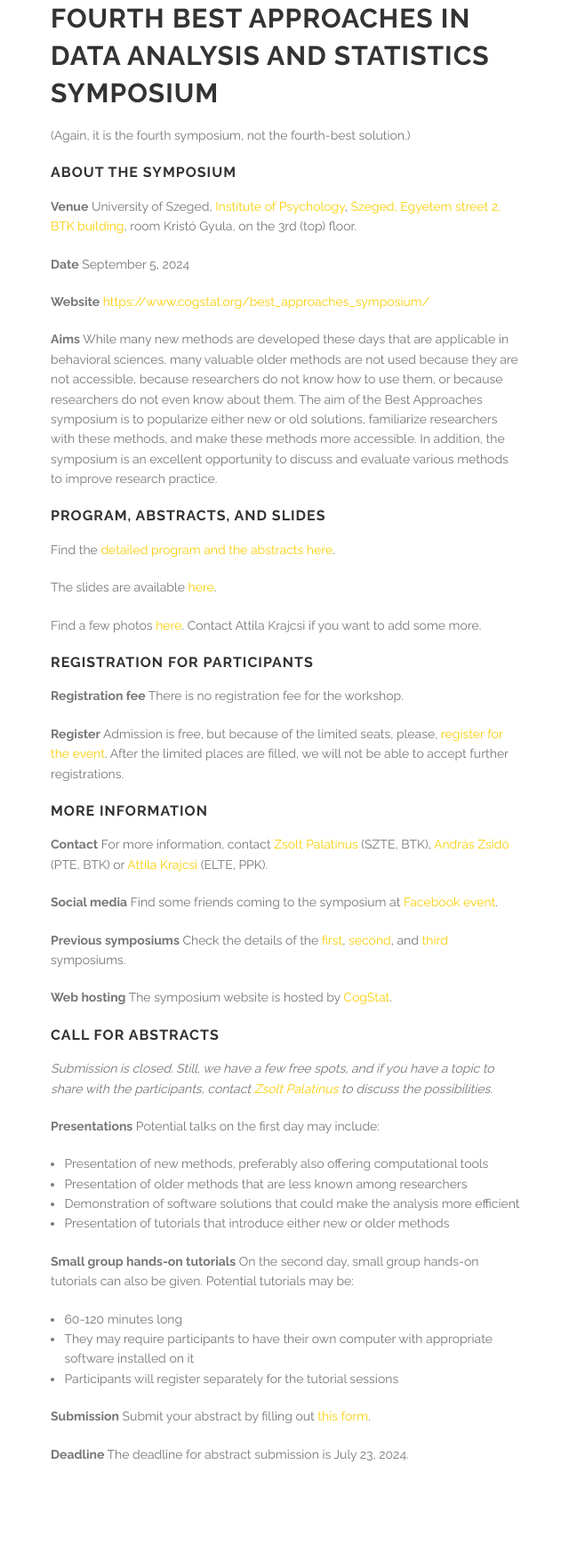
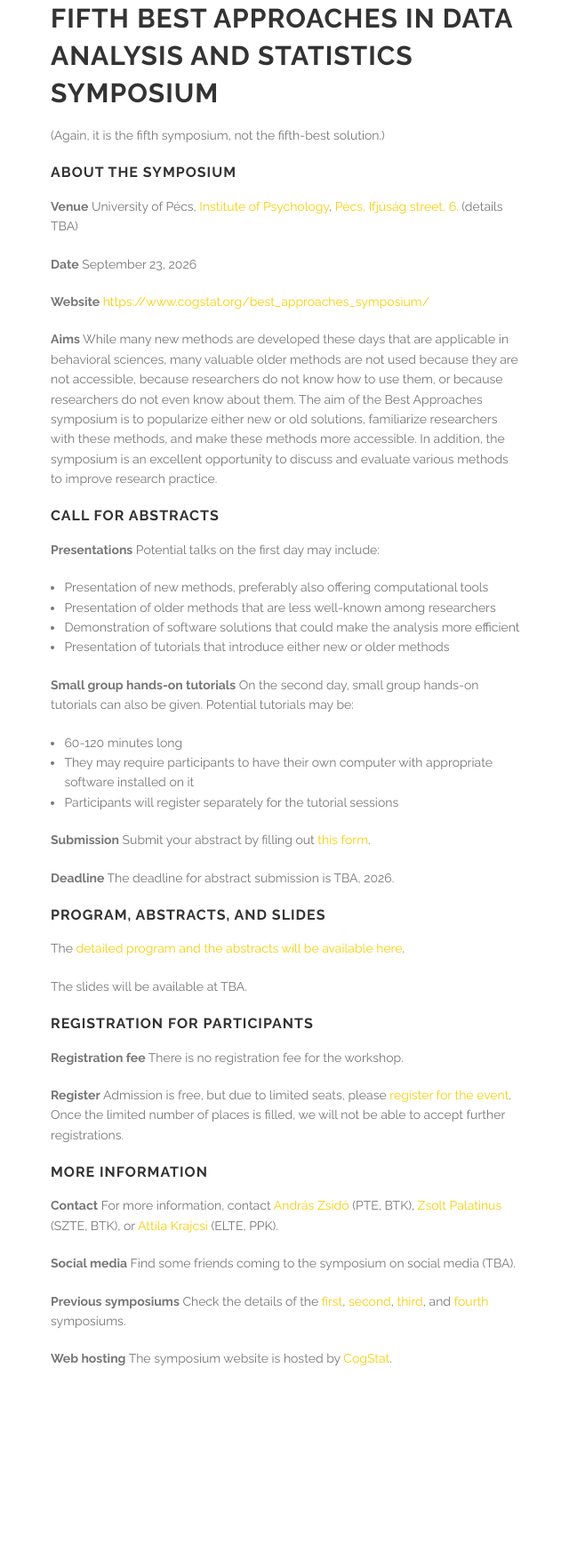
Before and after one commit to cogstat/cogstat_website, a Jekyll site: the page built from best_approaches_symposium/index.md, in a window 1280 px wide. Shown: the whole page at 89% size, without its empty margins (38-678 px from the left). Built offline with Jekyll 4.4.1, drawn with Linux system fonts in a browser that asks for light colours; after the commit the page ends 1639 px from its top, so only the background shows below that.

Commit message:
Update index.md

```diff
--- a/best_approaches_symposium/index.md
+++ b/best_approaches_symposium/index.md
@@ -3,51 +3,25 @@ layout: best_practices_symposium
 title:  "Best approaches in data analysis and statistics symposium"
 ---
 
-## Fourth Best Approaches in Data Analysis and Statistics Symposium
+## Fifth Best Approaches in Data Analysis and Statistics Symposium
 
-(Again, it is the fourth symposium, not the fourth-best solution.)
+(Again, it is the fifth symposium, not the fifth-best solution.)
 
 ### About the symposium
 
-__Venue__ University of Szeged, [Institute of Psychology](https://www.pszich.u-szeged.hu/), [Szeged, Egyetem street 2, BTK building](https://osm.org/go/0KlyHIXRG?m=), room Kristó Gyula, on the 3rd (top) floor.
+__Venue__ University of Pécs, [Institute of Psychology](https://btk.pte.hu/en/institute-of-psychology), [Pécs, Ifjúság street, 6.](https://osm.org/go/0KHqHfG1B?m=) (details TBA)
 
-__Date__ September 5, 2024
+__Date__ September 23, 2026
 
 __Website__ [https://www.cogstat.org/best_approaches_symposium/](https://www.cogstat.org/best_approaches_symposium/)
 
 __Aims__ While many new methods are developed these days that are applicable in behavioral sciences, many valuable older methods are not used because they are not accessible, because researchers do not know how to use them, or because researchers do not even know about them. The aim of the Best Approaches symposium is to popularize either new or old solutions, familiarize researchers with these methods, and make these methods more accessible. In addition, the symposium is an excellent opportunity to discuss and evaluate various methods to improve research practice.
 
-### Program, abstracts, and slides
-
-Find the [detailed program and the abstracts here](https://docs.google.com/document/d/1vFYiH9hUAN36ltklTdAeop32lsGzO5mj/edit?usp=sharing&ouid=100583166572315508937&rtpof=true&sd=true).
-
-The slides are available [here](https://osf.io/meetings/bestapproachessymposium2024).
-
-Find a few photos [here](https://photos.app.goo.gl/LDm24jFyvN1QdyCS9). Contact Attila Krajcsi if you want to add some more.
-
-### Registration for participants
-
-__Registration fee__ There is no registration fee for the workshop.
-
-__Register__ Admission is free, but because of the limited seats, please, [register for the event](https://forms.gle/c7T1GjyC14fviQUQ7). After the limited places are filled, we will not be able to accept further registrations.
-
-### More information
-
-__Contact__ For more information, contact [Zsolt Palatinus](mailto:zsolt.palatinus@gmail.com) (SZTE, BTK), [András Zsidó](mailto:zsido.andras@pte.hu) (PTE, BTK) or [Attila Krajcsi](mailto:krajcsi@gmail.com) (ELTE, PPK).
-
-__Social media__ Find some friends coming to the symposium at [Facebook event](https://www.facebook.com/events/7796899507071182/).
-
-__Previous symposiums__ Check the details of the [first](2017/index.html), [second](2019/index.html), and [third](2023/index.html) symposiums.
-
-__Web hosting__ The symposium website is hosted by [CogStat](https://www.cogstat.org).
-
 ### Call for abstracts
-
-_Submission is closed. Still, we have a few free spots, and if you have a topic to share with the participants, contact [Zsolt Palatinus](mailto:zsolt.palatinus@gmail.com) to discuss the possibilities._
 
 __Presentations__ Potential talks on the first day may include:
 * Presentation of new methods, preferably also offering computational tools
-* Presentation of older methods that are less known among researchers
+* Presentation of older methods that are less well-known among researchers
 * Demonstration of software solutions that could make the analysis more efficient
 * Presentation of tutorials that introduce either new or older methods
 
@@ -56,8 +30,31 @@ __Small group hands-on tutorials__ On the second day, small group hands-on tutor
 * They may require participants to have their own computer with appropriate software installed on it
 * Participants will register separately for the tutorial sessions
 
-__Submission__ Submit your abstract by filling out [this form](https://forms.gle/54wKzPvpqG2JfoWe8).
+__Submission__ Submit your abstract by filling out [this form](https://forms.gle/gbD2dATudydwgvde7).
 
-__Deadline__ The deadline for abstract submission is July 23, 2024.
+__Deadline__ The deadline for abstract submission is TBA, 2026.
+
+### Program, abstracts, and slides
+
+The [detailed program and the abstracts will be available here](https://docs.google.com/document/d/1qRYoDwI7MSGebyXMj5KkcHBvEoUynjRyQRsvLYDFz8g/edit?usp=sharing).
+
+The slides will be available at TBA.
+
+### Registration for participants
+
+__Registration fee__ There is no registration fee for the workshop.
+
+__Register__ Admission is free, but due to limited seats, please [register for the event](https://forms.gle/r1pUnLe1uESDUfix9). Once the limited number of places is filled, we will not be able to accept further registrations.
+
+### More information
+
+__Contact__ For more information, contact [András Zsidó](mailto:zsido.andras@pte.hu) (PTE, BTK), [Zsolt Palatinus](mailto:zsolt.palatinus@gmail.com) (SZTE, BTK), or [Attila Krajcsi](mailto:krajcsi@gmail.com) (ELTE, PPK).
+
+__Social media__ Find some friends coming to the symposium on social media (TBA).
+
+__Previous symposiums__ Check the details of the [first](2017/index.html), [second](2019/index.html), [third](2023/index.html), and [fourth](2024/index.html) symposiums.
+
+__Web hosting__ The symposium website is hosted by [CogStat](https://www.cogstat.org).
+
 
 <div class='four spacing'></div>
```
